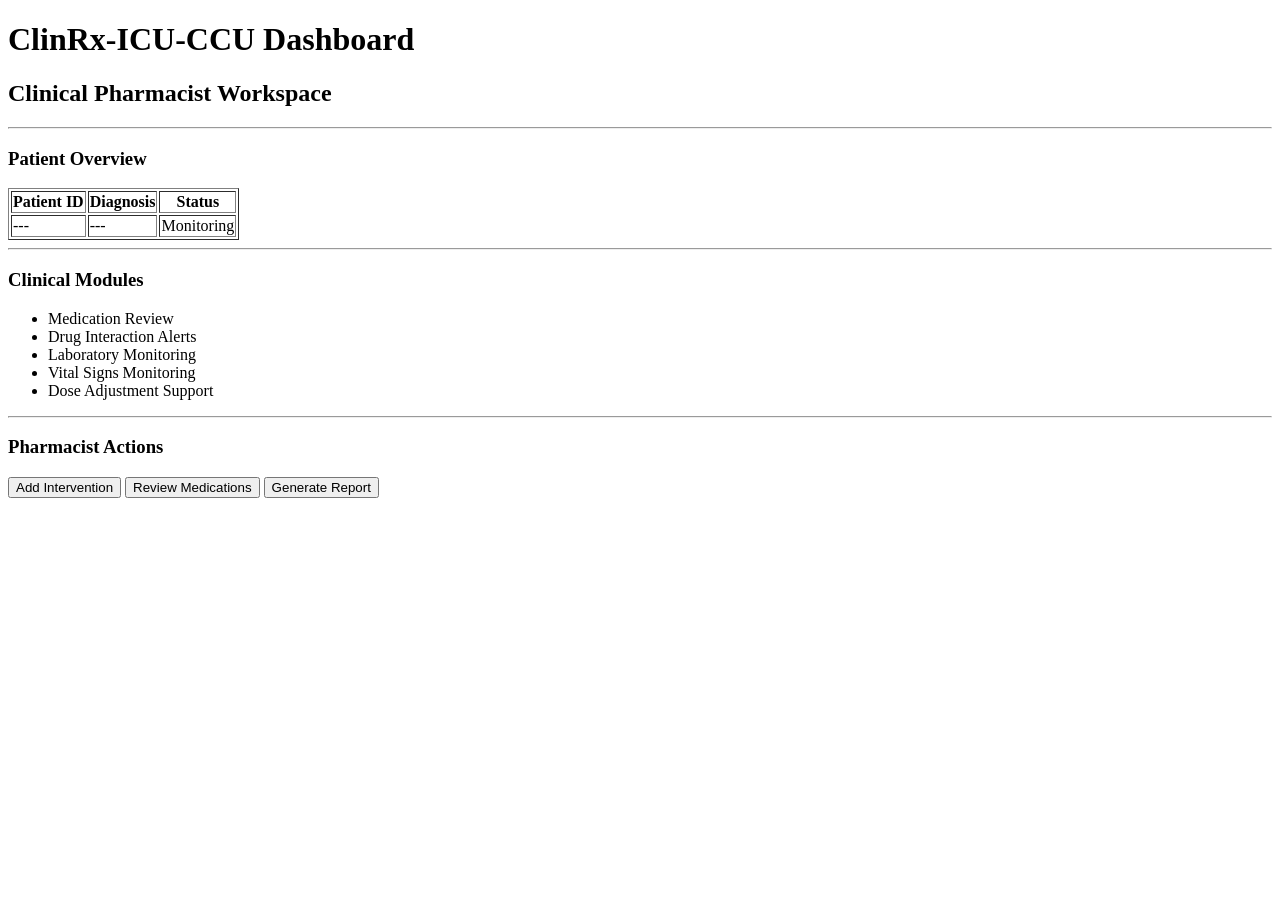
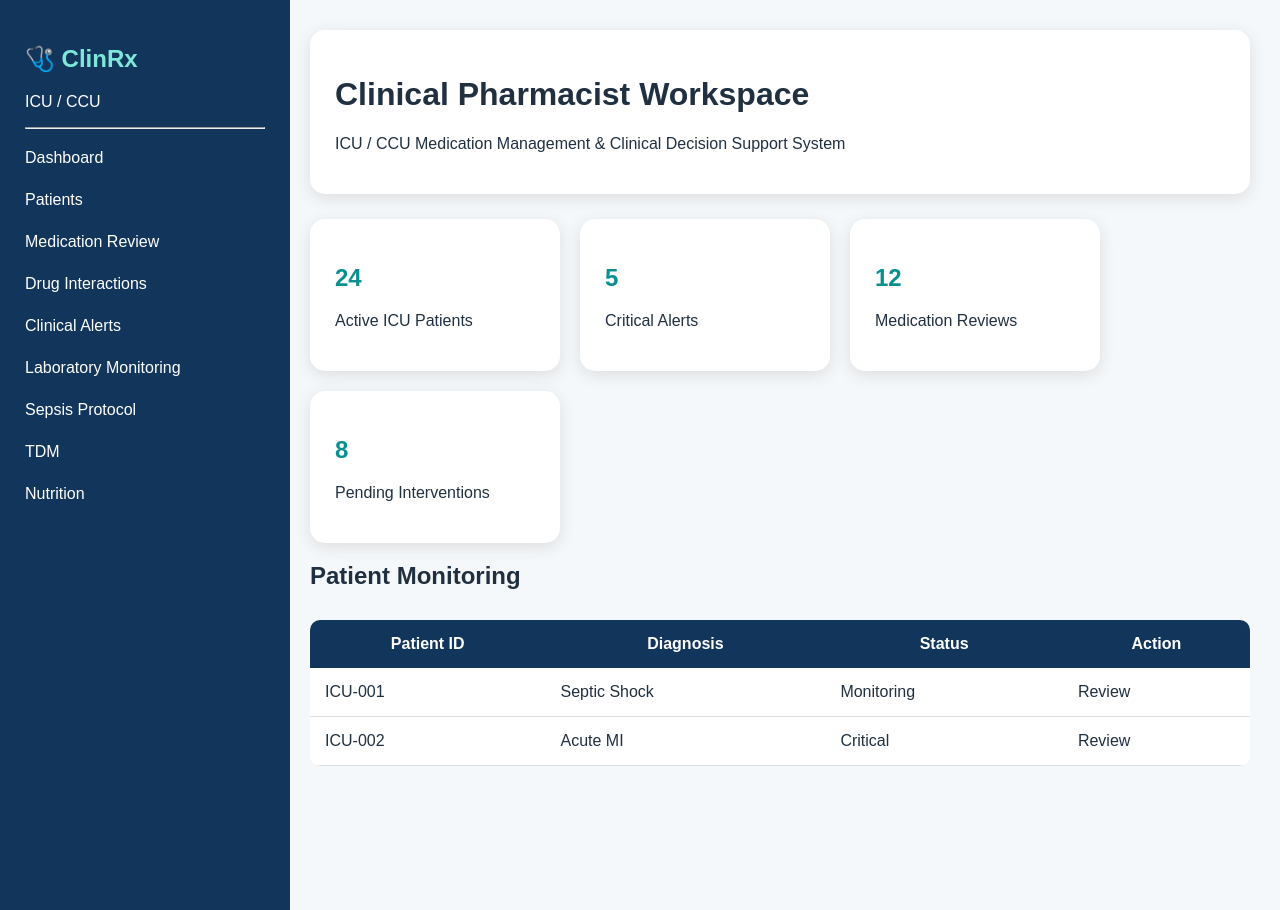
Before and after one commit to Reval90/ClincRx--ICU-CCU, a Flask app: page /dashboard in a window 1280 px wide. Run offline with Flask 3, Linux system fonts and the light colour scheme.

Commit message:
Update dashboard.html

```diff
--- a/templates/dashboard.html
+++ b/templates/dashboard.html
@@ -1,54 +1,209 @@
 <!DOCTYPE html>
-<html>
+<html lang="en">
 
 <head>
-    <title>ClinRx ICU Dashboard</title>
+<meta charset="UTF-8">
+<meta name="viewport" content="width=device-width, initial-scale=1.0">
+
+<title>ClinRx ICU-CCU Dashboard</title>
+
+<style>
+
+body {
+    margin:0;
+    font-family: Arial, sans-serif;
+    background:#f4f8fb;
+    color:#203040;
+}
+
+.sidebar {
+    position:fixed;
+    width:240px;
+    height:100%;
+    background:#12355B;
+    color:white;
+    padding:25px;
+}
+
+.sidebar h2 {
+    color:#7ee7d9;
+}
+
+.sidebar a {
+    display:block;
+    color:white;
+    text-decoration:none;
+    padding:12px 0;
+}
+
+.main {
+    margin-left:280px;
+    padding:30px;
+}
+
+.header {
+    background:white;
+    padding:25px;
+    border-radius:15px;
+    box-shadow:0 4px 15px #ddd;
+}
+
+.cards {
+    display:flex;
+    gap:20px;
+    margin-top:25px;
+    flex-wrap:wrap;
+}
+
+.card {
+    background:white;
+    padding:25px;
+    width:200px;
+    border-radius:15px;
+    box-shadow:0 4px 15px #ddd;
+}
+
+.card h2 {
+    color:#0a8f8f;
+}
+
+
+table {
+    width:100%;
+    margin-top:30px;
+    background:white;
+    border-collapse:collapse;
+    border-radius:10px;
+    overflow:hidden;
+}
+
+th {
+    background:#12355B;
+    color:white;
+    padding:15px;
+}
+
+td {
+    padding:15px;
+    border-bottom:1px solid #ddd;
+}
+
+.alert {
+    color:#c62828;
+    font-weight:bold;
+}
+
+
+</style>
+
 </head>
+
 
 <body>
 
-<h1>ClinRx-ICU-CCU Dashboard</h1>
 
-<h2>Clinical Pharmacist Workspace</h2>
+<div class="sidebar">
+
+<h2>🩺 ClinRx</h2>
+
+<p>ICU / CCU</p>
 
 <hr>
 
-<h3>Patient Overview</h3>
+<a href="#">Dashboard</a>
+<a href="#">Patients</a>
+<a href="#">Medication Review</a>
+<a href="#">Drug Interactions</a>
+<a href="#">Clinical Alerts</a>
+<a href="#">Laboratory Monitoring</a>
+<a href="#">Sepsis Protocol</a>
+<a href="#">TDM</a>
+<a href="#">Nutrition</a>
 
-<table border="1">
+</div>
+
+
+
+<div class="main">
+
+
+<div class="header">
+
+<h1>Clinical Pharmacist Workspace</h1>
+
+<p>
+ICU / CCU Medication Management & Clinical Decision Support System
+</p>
+
+</div>
+
+
+
+<div class="cards">
+
+
+<div class="card">
+<h2>24</h2>
+<p>Active ICU Patients</p>
+</div>
+
+
+<div class="card">
+<h2 class="alert">5</h2>
+<p>Critical Alerts</p>
+</div>
+
+
+<div class="card">
+<h2>12</h2>
+<p>Medication Reviews</p>
+</div>
+
+
+<div class="card">
+<h2>8</h2>
+<p>Pending Interventions</p>
+</div>
+
+
+</div>
+
+
+
+<h2>Patient Monitoring</h2>
+
+
+<table>
+
 <tr>
-    <th>Patient ID</th>
-    <th>Diagnosis</th>
-    <th>Status</th>
+<th>Patient ID</th>
+<th>Diagnosis</th>
+<th>Status</th>
+<th>Action</th>
 </tr>
 
+
 <tr>
-    <td>---</td>
-    <td>---</td>
-    <td>Monitoring</td>
+<td>ICU-001</td>
+<td>Septic Shock</td>
+<td>Monitoring</td>
+<td>Review</td>
 </tr>
+
+
+<tr>
+<td>ICU-002</td>
+<td>Acute MI</td>
+<td>Critical</td>
+<td>Review</td>
+</tr>
+
 
 </table>
 
-<hr>
 
-<h3>Clinical Modules</h3>
+</div>
 
-<ul>
-    <li>Medication Review</li>
-    <li>Drug Interaction Alerts</li>
-    <li>Laboratory Monitoring</li>
-    <li>Vital Signs Monitoring</li>
-    <li>Dose Adjustment Support</li>
-</ul>
-
-<hr>
-
-<h3>Pharmacist Actions</h3>
-
-<button>Add Intervention</button>
-<button>Review Medications</button>
-<button>Generate Report</button>
 
 </body>
 
```
